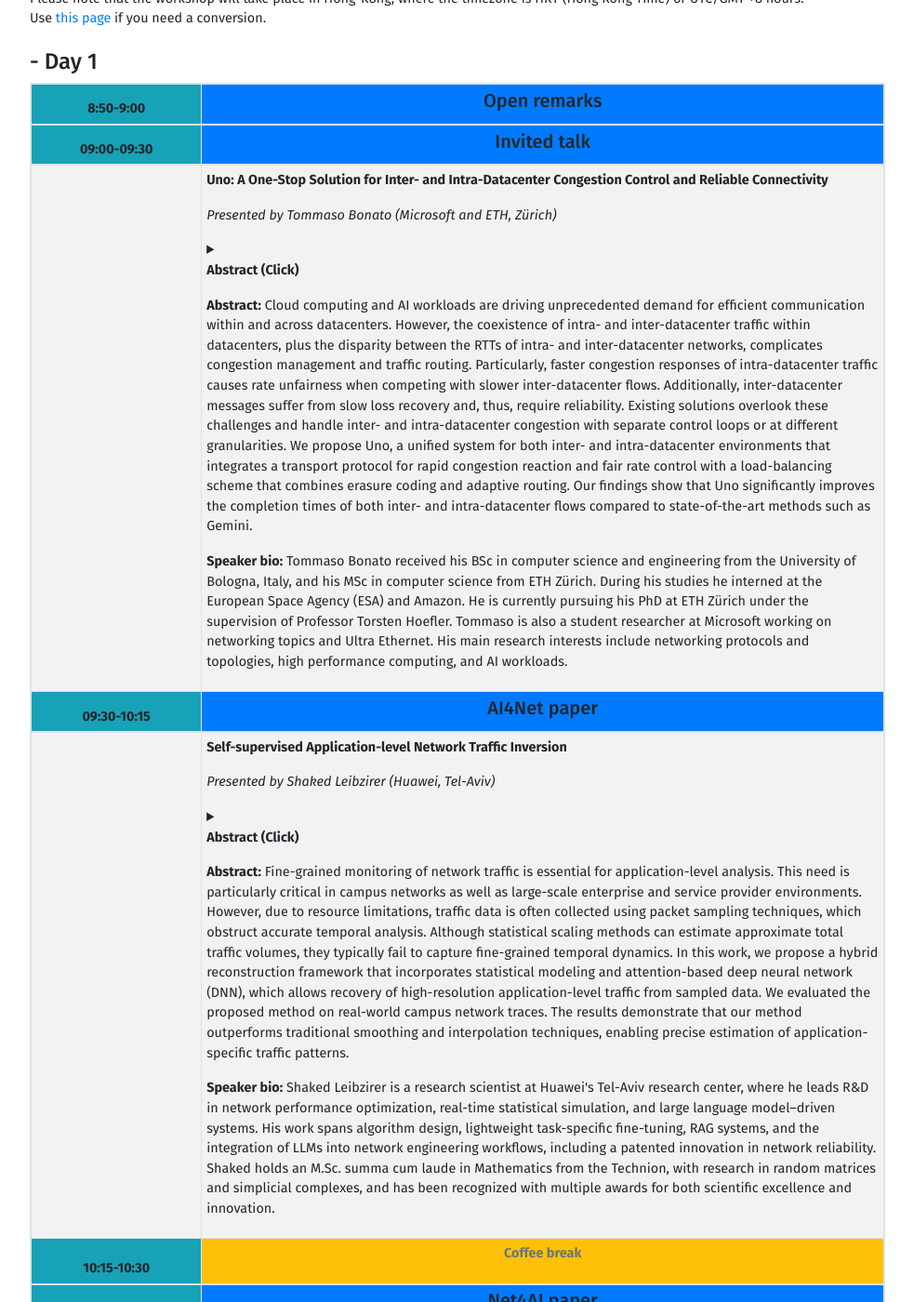
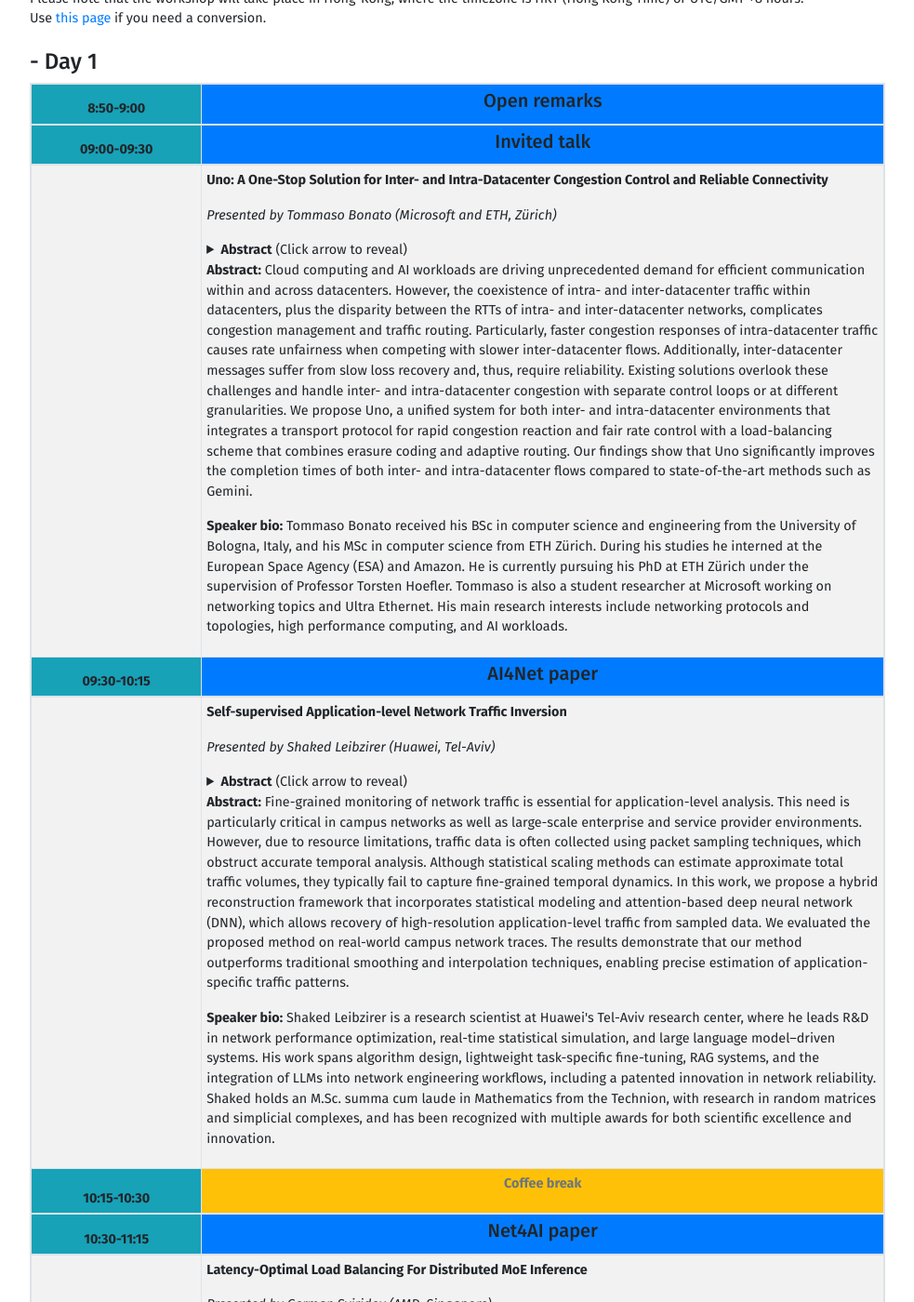
Before and after one commit to IRTF-net4AI/inet4ai, a Jekyll site: the page built from program.html, in a window 1280 px wide and 1400 px high, scrolled down 382 px. Shown: the whole window at 93% size, without its empty margins (148-1131 px from the left). Built offline with Jekyll 4.4.1, drawn with Linux system fonts in a browser that asks for light colours; some of the changed text lies outside the part shown.

Commit message:
Update abstract summary text for clarity

```diff
--- a/program.html
+++ b/program.html
@@ -74,7 +74,7 @@ slide_id: 4
                                         <p><i>Presented by {{event.speaker}}</i></p>
                                         {% if event.abstract %}
                                             <details>
-                                              <summary><p><b>Abstract (Click)</b></p></summary>
+                                              <summary><b>Abstract</b> (Click arrow to reveal)</summary>
                                               <p>{{event.abstract}}</p>
                                             </details>
                                             <p><b>Abstract:</b> {{event.abstract}}</p>
```
